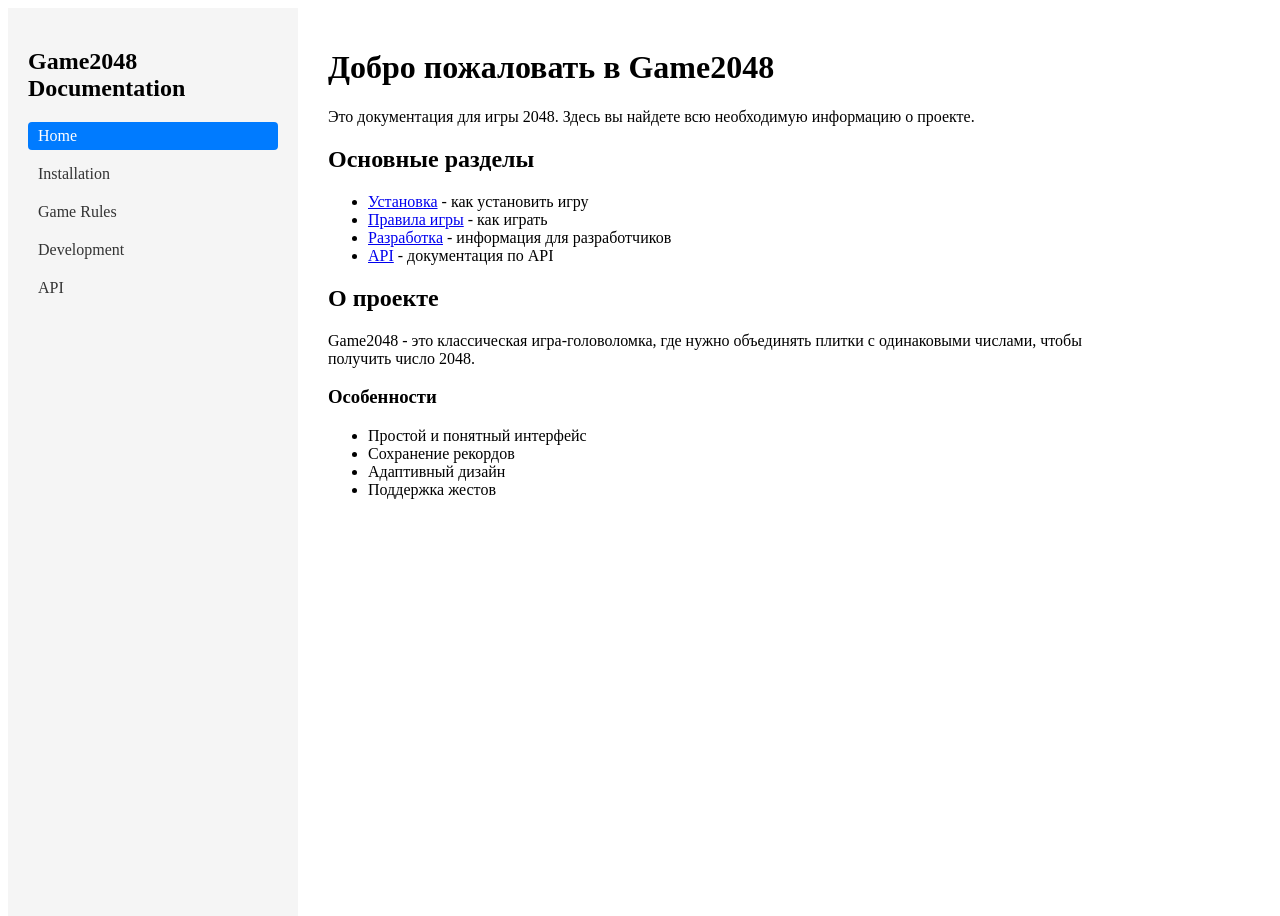
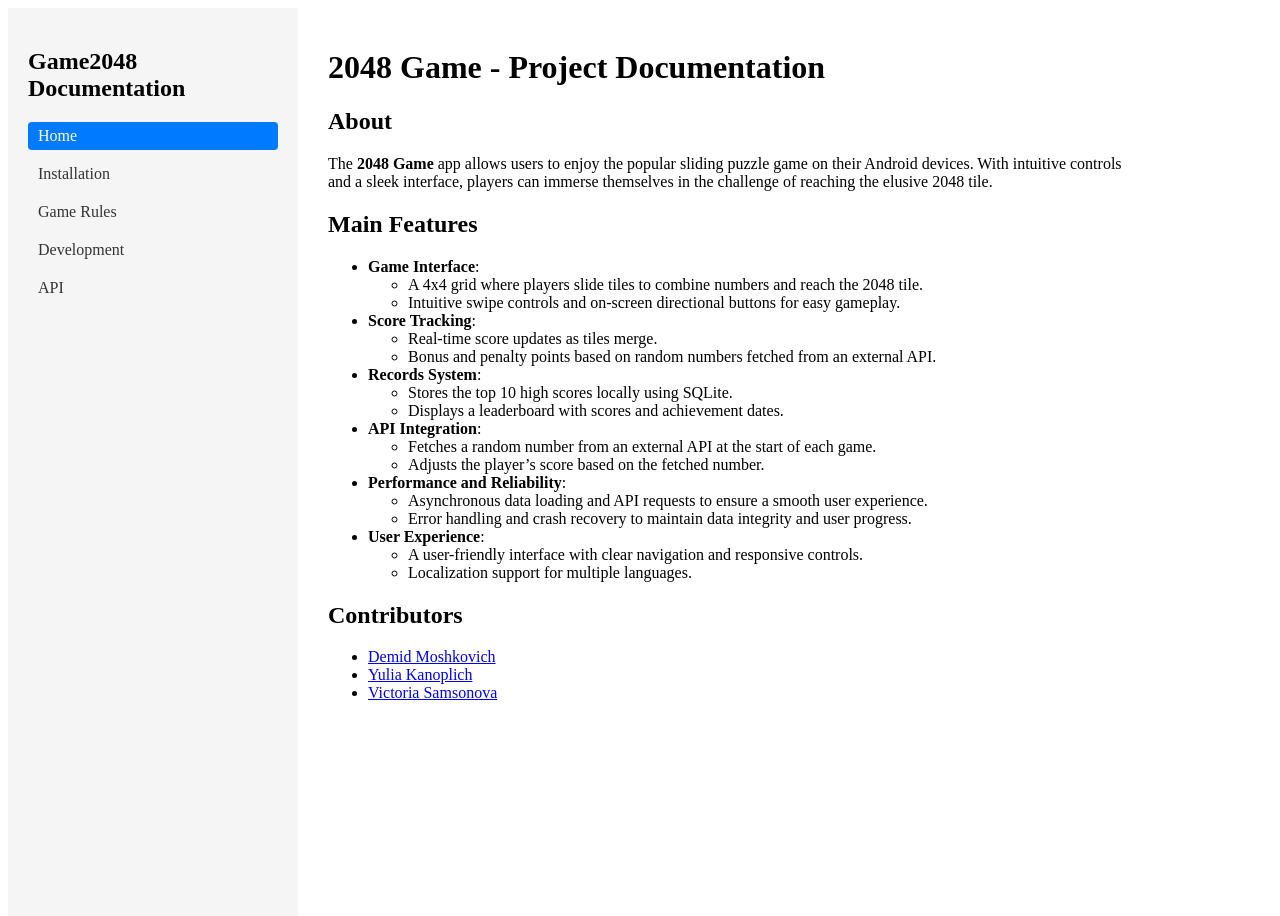
Before and after one commit to fpmi-pmvs2025/pmvs11b-lab8-pickme-team, a Jekyll site: the page built from docs/index.md, in a window 1280 px wide. Built offline with Jekyll 4.4.1, drawn with Linux system fonts in a browser that asks for light colours.

Commit message:
Update index.md

```diff
--- a/docs/index.md
+++ b/docs/index.md
@@ -3,23 +3,39 @@ layout: default
 title: Home
 ---
 
-# Добро пожаловать в Game2048
+# 2048 Game - Project Documentation
+## About
 
-Это документация для игры 2048. Здесь вы найдете всю необходимую информацию о проекте.
+The **2048 Game** app allows users to enjoy the popular sliding puzzle game on their Android devices. With intuitive controls and a sleek interface, players can immerse themselves in the challenge of reaching the elusive 2048 tile.
 
-## Основные разделы
+## Main Features
 
-- [Установка](/installation) - как установить игру
-- [Правила игры](/game-rules) - как играть
-- [Разработка](/development) - информация для разработчиков
-- [API](/api) - документация по API
+- **Game Interface**:
+  - A 4x4 grid where players slide tiles to combine numbers and reach the 2048 tile.
+  - Intuitive swipe controls and on-screen directional buttons for easy gameplay.
 
-## О проекте
+- **Score Tracking**:
+  - Real-time score updates as tiles merge.
+  - Bonus and penalty points based on random numbers fetched from an external API.
 
-Game2048 - это классическая игра-головоломка, где нужно объединять плитки с одинаковыми числами, чтобы получить число 2048.
+- **Records System**:
+  - Stores the top 10 high scores locally using SQLite.
+  - Displays a leaderboard with scores and achievement dates.
 
-### Особенности
-- Простой и понятный интерфейс
-- Сохранение рекордов
-- Адаптивный дизайн
-- Поддержка жестов
+- **API Integration**:
+  - Fetches a random number from an external API at the start of each game.
+  - Adjusts the player's score based on the fetched number.
+
+- **Performance and Reliability**:
+  - Asynchronous data loading and API requests to ensure a smooth user experience.
+  - Error handling and crash recovery to maintain data integrity and user progress.
+
+- **User Experience**:
+  - A user-friendly interface with clear navigation and responsive controls.
+  - Localization support for multiple languages.
+
+
+## Contributors
+* [Demid Moshkovich](https://github.com/IronGunYT)
+* [Yulia Kanoplich](https://github.com/Juliet165)
+* [Victoria Samsonova](https://github.com/victoriaSamsonovaaa)
```
